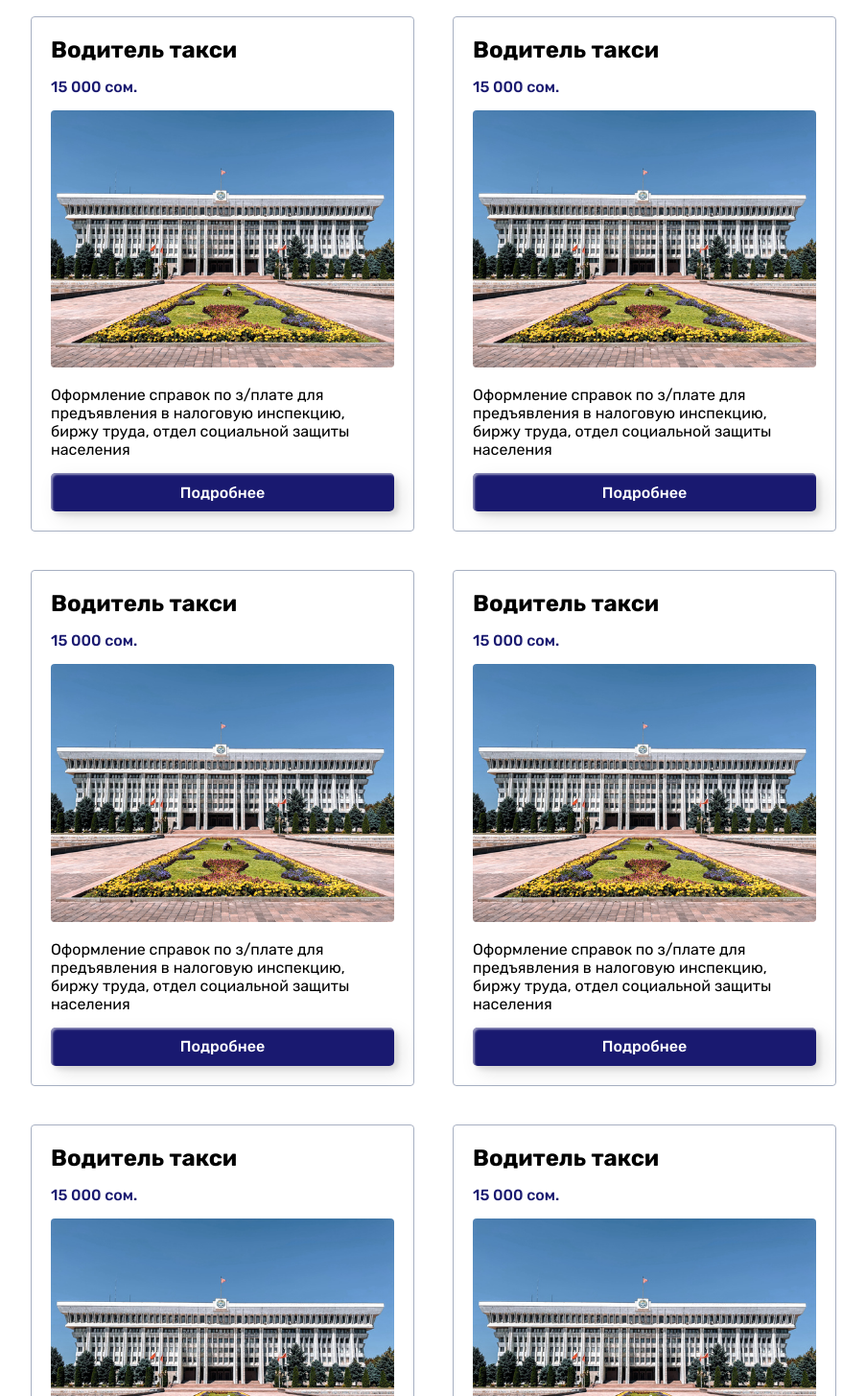
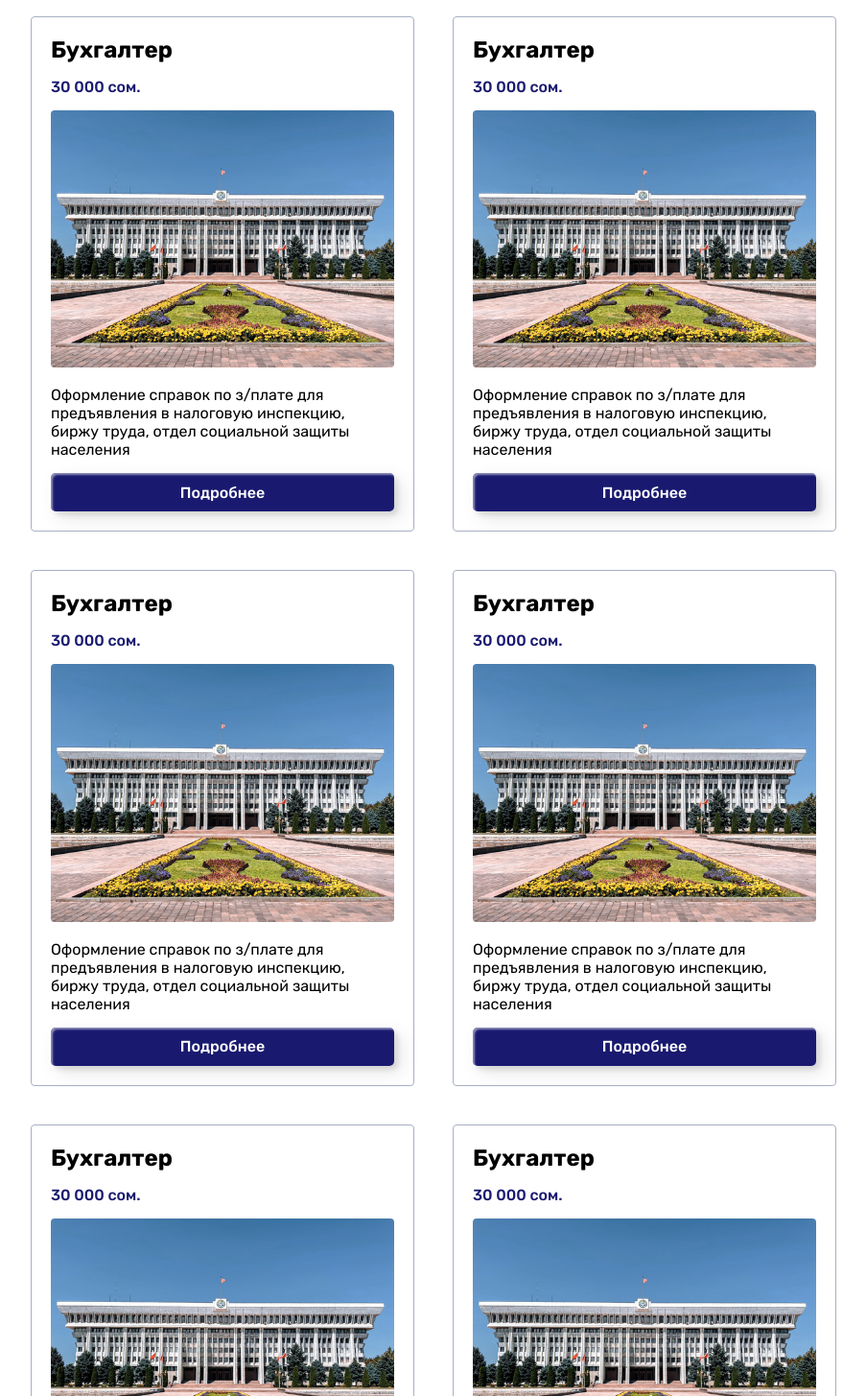
Before and after one commit to Izatis/Gov-project, a plain HTML site: page index.html in a window 1280 px wide. Shown: the part 1510-2965 px from the top of the page at 96% size, without its empty margins (188-1091 px from the left). Drawn offline with Linux system fonts and the light colour scheme.

Commit message:
fixed: title

```diff
--- a/index.html
+++ b/index.html
@@ -1453,8 +1453,8 @@
           </div>
           <div class="vacancy">
             <div class="vacancy__item">
-              <h2>Водитель такси</h2>
-              <span class="price">15 000 сом.</span>
+              <h2>Бухгалтер</h2>
+              <span class="price">30 000 сом.</span>
               <div class="vacancy__image">
                 <img
                   src="./images/42227f99ce45d942a1824c6beadbb4e4.jpg"
@@ -1471,8 +1471,8 @@
             </div>
 
             <div class="vacancy__item">
-              <h2>Водитель такси</h2>
-              <span class="price">15 000 сом.</span>
+              <h2>Бухгалтер</h2>
+              <span class="price">30 000 сом.</span>
               <div class="vacancy__image">
                 <img
                   src="./images/42227f99ce45d942a1824c6beadbb4e4.jpg"
@@ -1489,8 +1489,8 @@
             </div>
 
             <div class="vacancy__item">
-              <h2>Водитель такси</h2>
-              <span class="price">15 000 сом.</span>
+              <h2>Бухгалтер</h2>
+              <span class="price">30 000 сом.</span>
               <div class="vacancy__image">
                 <img
                   src="./images/42227f99ce45d942a1824c6beadbb4e4.jpg"
@@ -1507,8 +1507,8 @@
             </div>
 
             <div class="vacancy__item">
-              <h2>Водитель такси</h2>
-              <span class="price">15 000 сом.</span>
+              <h2>Бухгалтер</h2>
+              <span class="price">30 000 сом.</span>
               <div class="vacancy__image">
                 <img
                   src="./images/42227f99ce45d942a1824c6beadbb4e4.jpg"
@@ -1525,8 +1525,8 @@
             </div>
 
             <div class="vacancy__item">
-              <h2>Водитель такси</h2>
-              <span class="price">15 000 сом.</span>
+              <h2>Бухгалтер</h2>
+              <span class="price">30 000 сом.</span>
               <div class="vacancy__image">
                 <img
                   src="./images/42227f99ce45d942a1824c6beadbb4e4.jpg"
@@ -1543,8 +1543,8 @@
             </div>
 
             <div class="vacancy__item">
-              <h2>Водитель такси</h2>
-              <span class="price">15 000 сом.</span>
+              <h2>Бухгалтер</h2>
+              <span class="price">30 000 сом.</span>
               <div class="vacancy__image">
                 <img
                   src="./images/42227f99ce45d942a1824c6beadbb4e4.jpg"
```
Also changed, not shown: js/main.js (+12 -12 lines), vacancy-more.html (+2 -2 lines), vacancy.html (+12 -12 lines).
